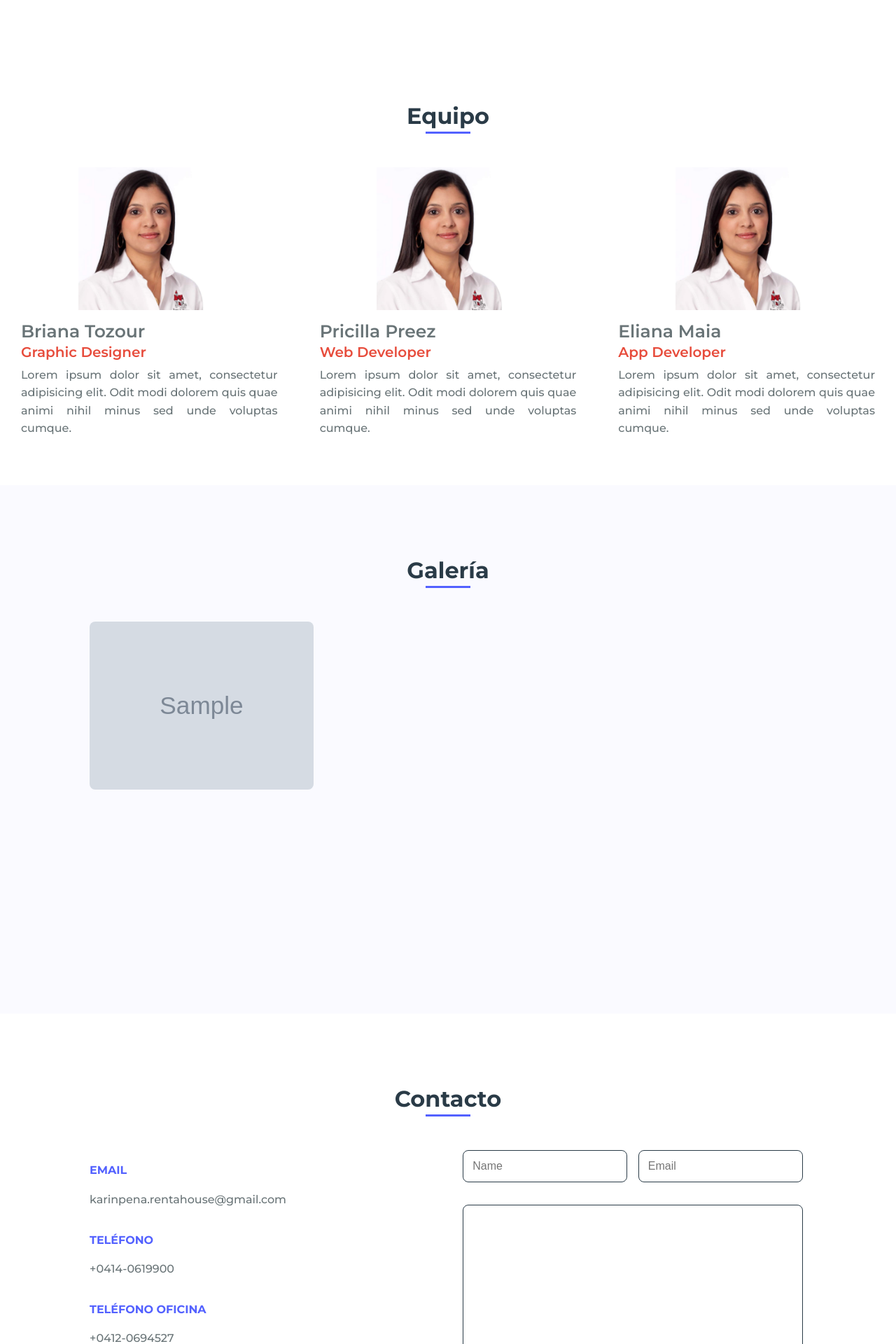
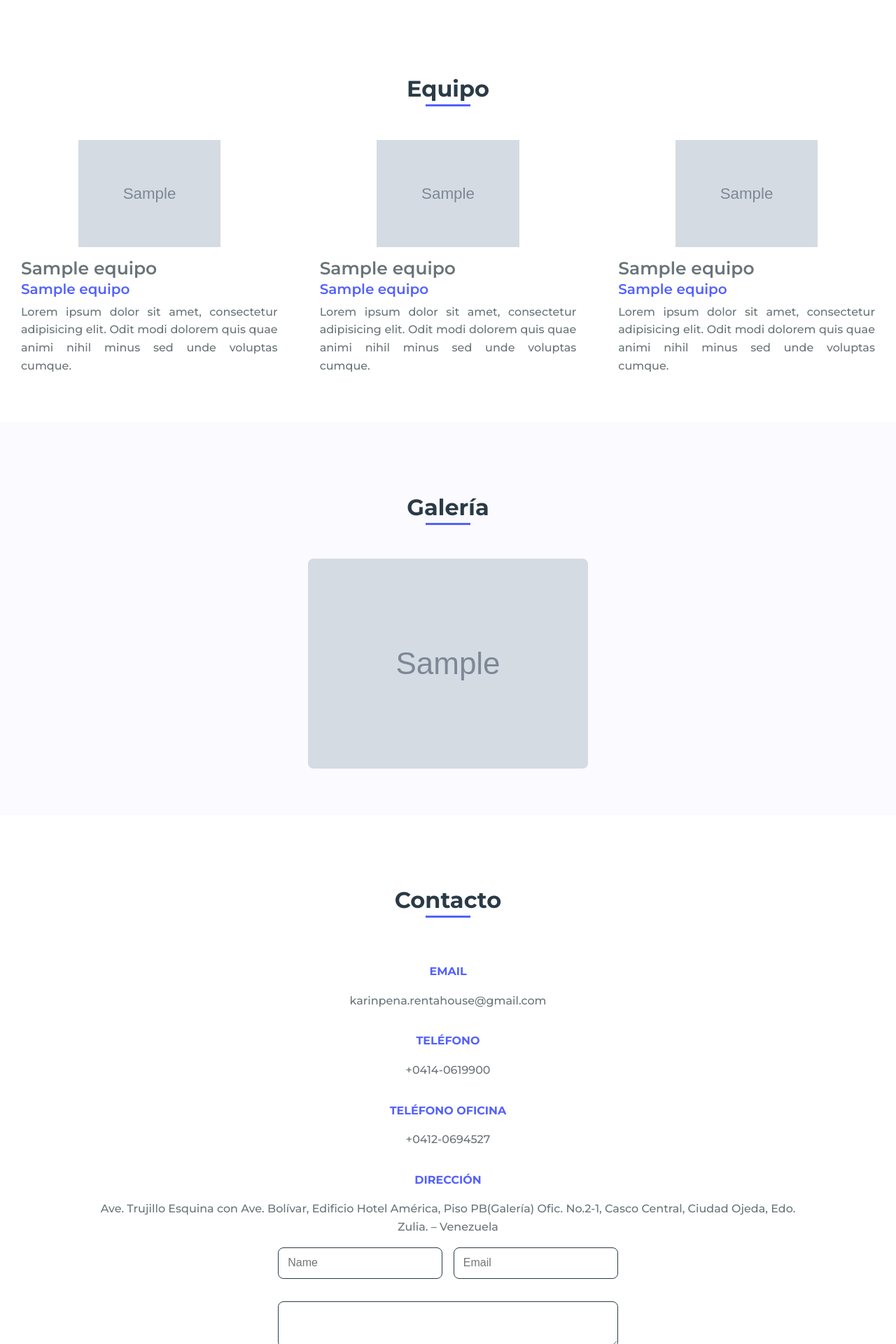
Before and after one commit to rikicop/karin, a Django app: page / in a window 1280 px wide. Shown: the part 1907-3827 px from the top of the page at 70% size. Run offline with Django 3.2, Linux system fonts and the light colour scheme; tables that the repository leaves empty hold one stand-in row (values such as "Sample post"); grey boxes marked "Sample" are stand-in pictures; some libraries are stand-ins or nearby versions.

Commit message:
Subtitulo Color

```diff
--- a/static/website/assets/css/styles.css
+++ b/static/website/assets/css/styles.css
@@ -101,17 +128,20 @@ img{
     background-color: var(--first-color);
 }
 
+
 /*===== LAYOUT =====*/
-.bd-grid{
+
+.bd-grid {
     max-width: 1024px;
-    display: grid;
+    display: inline-block;
     grid-template-columns: 100%;
     grid-column-gap: 2rem;
     width: calc(100% - 2rem);
     margin-left: var(--mb-2);
     margin-right: var(--mb-2);
 }
-.l-header{
+
+.l-header {
     width: 100%;
     position: fixed;
     top: 0;
@@ -323,54 +389,61 @@ img{
     border-radius: .25rem;
 }
 
-.slider{
+.slider {
     max-width: 1500px;
     display: flex;
 }
-  .slider .card{
+
+.slider .card {
     flex: 1;
     margin: 0 10px;
     background: #fff;
 }
-  .slider .card .img{
 
+.slider .card .img {
     height: 100%;
     width: 100%;
     object-fit: cover;
 }
-  .slider .card .img img{
+
+.slider .card .img img {
     height: 50%;
     width: 50%;
-    object-fit:contain;
+    object-fit: contain;
     display: block;
     margin-left: auto;
     margin-right: auto;
-
     /* padding: 25px; */
 }
-  .slider .card .content{
+
+.slider .card .content {
     padding: 10px 20px;
 }
-  .card .content .title{
+
+.card .content .title {
     font-size: 25px;
     font-weight: 600;
 }
-  .card .content .sub-title{
+
+.card .content .sub-title {
     font-size: 20px;
     font-weight: 600;
-    color: #e74c3c;
+    color: #5361FF;
     line-height: 20px;
 }
-  .card .content p{
+
+.card .content p {
     text-align: justify;
     margin: 10px 0;
 }
-  .card .content .btn{
+
+.card .content .btn {
     display: block;
     text-align: left;
     margin: 10px 0;
 }
-  .card .content .btn button{
+
+.card .content .btn button {
     background: #e74c3c;
     color: #fff;
     border: none;
@@ -381,67 +454,82 @@ img{
     cursor: pointer;
     transition: 0.2s;
 }
-  .card .content .btn button:hover{
+
+.card .content .btn button:hover {
     transform: scale(0.9);
 }
 
 
+/* ===== PORTFOLIO =====*/
 
-
-/* ===== PORTFOLIO =====*/
-.portfolio{
+.portfolio {
     background-color: var(--white-color);
 }
-.portfolio__container{
+
+.portfolio__container {
     justify-items: center;
     row-gap: 2rem;
+    margin-left: 1rem;
+    margin-right: 2rem;
 }
-.portfolio__img{
+
+.portfolio__img {
     position: relative;
     overflow: hidden;
 }
-.portfolio__img img{
+
+.portfolio__img img {
     border-radius: .5rem;
+    margin-bottom: 10px;
 }
-.portfolio__link{
+
+.portfolio__link {
     position: absolute;
     bottom: -100%;
-    width: 100%;
+    width: 60%;
     height: 100%;
     display: flex;
     justify-content: center;
     align-items: center;
-    background-color: rgba(255,255,255,.3);
+    background-color: rgba(255, 255, 255, .3);
     border-radius: .5rem;
     cursor: pointer;
     backdrop-filter: blur(10px);
     transition: .3s;
 }
-.portfolio__img:hover .portfolio__link{
+
+.portfolio__img:hover .portfolio__link {
     bottom: 0;
 }
-.portfolio__link-name{
+
+.portfolio__link-name {
     color: var(--dark-color);
 }
 
+
 /* ===== CONTACT =====*/
-.contact__container{
+
+.contact__container {
     row-gap: 2rem;
 }
-.contact__subtitle{
+
+.contact__subtitle {
     font-size: var(--normal-font-size);
     color: var(--first-color);
 }
-.contact__text{
+
+.contact__text {
     display: inline-block;
     margin-bottom: var(--mb-2);
 }
-.contact__inputs{
+
+.contact__inputs {
     display: grid;
     grid-template-columns: repeat(2, 1fr);
     column-gap: 1rem;
 }
-.contact__input{
+
+.contact__input {
     width: 100%;
     padding: .8rem;
     outline: none;
--- a/website/admin.py
+++ b/website/admin.py
@@ -1,5 +1,6 @@
 from django.contrib import admin
-from .models import Contact,Post
+from .models import Contact,Post,Equipo
 
 admin.site.register(Contact)
 admin.site.register(Post)
+admin.site.register(Equipo)
--- a/website/templates/base.html
+++ b/website/templates/base.html
@@ -1,6 +1,7 @@
 {% load static %}
 <!DOCTYPE html>
 <html lang="en">
+
 <head>
     <meta charset="UTF-8">
     <meta name="viewport" content="width=device-width, initial-scale=1.0">
@@ -17,6 +18,7 @@
 
     <title>{% block title %} Karin Peña {% endblock %}</title>
 </head>
+
 <body>
     <!--===== HEADER =====-->
     <header class="l-header">
@@ -41,9 +43,7 @@
         </nav>
     </header>
 
-{% block content %}
-
-{% endblock %}
+    {% block content %} {% endblock %}
 
     <!--===== FOOTER =====-->
     <footer class="footer section">
@@ -56,20 +56,20 @@
             <div class="footer__data">
                 <h2 class="footer__title">EXPLORE</h2>
                 <ul>
-                <li><a href="#home" class="footer__link">Home</a></li>
-                <li><a href="#about" class="footer__link">About</a></li>
-                <li><a href="#skills" class="footer__link">Skills</a></li>
-                <li><a href="#portfolio" class="footer__link">Portfolio</a></li>
-                <li><a href="#Contact" class="footer__link">Contact</a></li>
+                    <li><a href="#home" class="footer__link">Principal</a></li>
+                    <li><a href="#about" class="footer__link">Quienes Somos</a></li>
+                    <li><a href="#skills" class="footer__link">Equipo</a></li>
+                    <li><a href="#portfolio" class="footer__link">Galería</a></li>
+                    <li><a href="#contact" class="footer__link">Contacto</a></li>
                 </ul>
             </div>
 
-        <div class="footer__data">
+            <!--  <div class="footer__data">
             <h2 class="footer__title">FOLLOW</h2>
             <a href="#" class="footer__social"><i class='bx bxl-facebook' ></i></a>
             <a href="#" class="footer__social"><i class='bx bxl-instagram' ></i></a>
             <a href="#" class="footer__social"><i class='bx bxl-twitter' ></i></a>
-        </div>
+        </div> -->
 
 
         </div>
@@ -90,20 +90,21 @@
             autoplay: true,
             autoplayTimeout: 2000, //2000ms = 2s;
             autoplayHoverPause: true,
-        nav:true,
-        responsive:{
-            0:{
-                items:1
+            nav: true,
+            responsive: {
+                0: {
+                    items: 1
                 },
-            600:{
-                items:2
+                600: {
+                    items: 2
                 },
-            1000:{
-                items:3
+                1000: {
+                    items: 3
                 }
             }
         });
     </script>
     {% endblock %}
 </body>
+
 </html>
--- a/website/templates/home.html
+++ b/website/templates/home.html
@@ -1,23 +1,20 @@
-{% extends 'base.html' %}
-{% load static %}
-
-{% block content %}
+{% extends 'base.html' %} {% load static %} {% block content %}
 <main class="l-main">
     <!--===== HOME =====-->
     <section class="home" id="home">
-                <div class="home__container bd-grid">
-                    <h1 class="home__title"><span>HO</span><br>LA<img src="https://img.icons8.com/fluent/68/000000/cottage.png"/></h1>
-
-                    <div class="home__scroll">
+        <div class="home__container bd-grid"><br><br>
+            <h1 class="home__title"><span>HOLA</span></h1>
+            <img src="{% static 'website/assets/img/perfilo.png' %}" alt="">
+            <!--  <div class="home__scroll">
                 <a href="#about" class="home__scroll-link"><i class='bx bx-up-arrow-alt' ></i>Información</a>
-                    </div>
-
-                    <img src="{% static 'website/assets/img/perfilo.png' %}" alt="" class="home__img">
+            </div> -->
+            <!-- <img src="{% static 'website/assets/img/perfilo.png' %}" alt="" class="home__img"> -->
         </div>
     </section>
 
     <!--===== ABOUT =====-->
     <section class="about section" id="about">
+        <center>
             <h2 class="section-title">Quienes Somos</h2>
 
             <div class="about__container bd-grid">
@@ -57,59 +54,43 @@
                                 </a>
                             </span><br>
                         <form action="https://rentahouseciudadojedakarinpenayasociados.negocio.site/">
-                                <button  type="submit" class='google-btn'>
+                            <button type="submit" class='google-btn'>
                                     <img src="https://img.icons8.com/officexs/16/000000/google-logo.png">
                                       Sitio Google
                                 </button>
                         </form>
+        </center>
         </div>
         </div>
         </div>
     </section>
 
-            <!--===== SKILLS =====-->
+    <!--===== Equipo =====-->
     <section class="skills section" id="skills">
         <h2 class="section-title">Equipo</h2>
+
         <div class="slider owl-carousel">
+            {% for equipo in equipos %}
             <div class="card">
-                      <div class="img"><img src="{% static 'website/assets/img/perfil.png'%}" alt=""></div>
+                <div class="img"><img src="{{equipo.img}}" alt=""></div>
                 <div class="content">
-                        <div class="title">Briana Tozour</div>
-                        <div class="sub-title">Graphic Designer</div>
+                    <div class="title">{{equipo.title}}</div>
+                    <div class="sub-title">{{equipo.subtitle}}</div>
                     <p>Lorem ipsum dolor sit amet, consectetur adipisicing elit. Odit modi dolorem quis quae animi nihil minus sed unde voluptas cumque.</p>
                     <!-- <div class="btn">
                           <button>Read more</button>
                         </div> -->
                 </div>
             </div>
-                    <div class="card">
-                      <div class="img"><img src="{% static 'website/assets/img/perfil.png'%}" alt=""></div>
-                      <div class="content">
-                        <div class="title">Pricilla Preez</div>
-                        <div class="sub-title">Web Developer</div>
-                        <p>Lorem ipsum dolor sit amet, consectetur adipisicing elit. Odit modi dolorem quis quae animi nihil minus sed unde voluptas cumque.</p>
-                       <!--  <div class="btn">
-                          <button>Read more</button>
-                        </div> -->
+            {% endfor %}
         </div>
-                    </div>
-                    <div class="card">
-                      <div class="img"><img src="{% static 'website/assets/img/perfil.png'%}" alt=""></div>
-                      <div class="content">
-                        <div class="title">Eliana Maia</div>
-                        <div class="sub-title">App Developer</div>
-                        <p>Lorem ipsum dolor sit amet, consectetur adipisicing elit. Odit modi dolorem quis quae animi nihil minus sed unde voluptas cumque.</p>
-                        <!-- <div class="btn">
-                          <button>Read more</button>
-                        </div> -->
-                      </div>
-                    </div>
-                  </div>
+
     </section>
 
 
     <!--===== GALERÍA =====-->
     <section class="portfolio section" id="portfolio">
+        <center>
             <h2 class="section-title">Galería</h2>
 
             <div class="portfolio__container bd-grid">
@@ -122,12 +103,13 @@
                 </div>
                 {% endfor %}
             </div>
+        </center>
     </section>
 
     <!--===== CONTACT =====-->
     <section class="contact section" id="contact">
+        <center>
             <h2 class="section-title">Contacto</h2>
-
             <div class="contact__container bd-grid">
                 <div class="contact__info">
                     <h3 class="contact__subtitle">EMAIL</h3>
@@ -143,18 +125,19 @@
                     <span class="contact__text">Ave. Trujillo Esquina con Ave. Bolívar, Edificio Hotel América, Piso PB(Galería) Ofic. No.2-1, Casco Central, Ciudad Ojeda, Edo. Zulia. – Venezuela</span>
                 </div>
 
-                    <form action="" method="post"  role="form" class="contactFormu">
+                <form action="" method="post" role="form" class="contactFormu">
                     {% csrf_token %}
                     <div class="contact__inputs">
-                            <input type="text" name="namef" placeholder="Name"  class="contact__input">
-                            <input type="text" name="emailf" placeholder="Email" class="contact__input">
+                        <input type="text" name="namef" placeholder="Name" class="contact__input" required>
+                        <input type="email" name="emailf" placeholder="Email" class="contact__input" required>
                     </div>
 
-                        <textarea name="messagef" id="" cols="0" rows="10" class="contact__input"></textarea>
+                    <textarea name="messagef" id="" cols="0" rows="2" class="contact__input" required></textarea>
 
 
                     <input type="submit" value="Enviar" class="contact__button">
                 </form>
+        </center>
         </div>
     </section>
 </main>
--- a/website/views.py
+++ b/website/views.py
@@ -1,8 +1,10 @@
 from django.shortcuts import render
-from .models import Contact, Post
+from .models import Contact, Post, Equipo
+
 
 def home(request):
     items = Post.objects.all()
+    equipos = Equipo.objects.all()
     if request.method =="POST":
         name_form = request.POST['namef']
         email_form = request.POST['emailf']
@@ -10,13 +12,13 @@ def home(request):
         #Insertar el objeto
         Contact.objects.create(name=name_form,email=email_form,message=message_form)
 
-        return render(request, 'home.html',{'items':items})
+        return render(request, 'home.html',{'items':items, 'equipos':equipos})
 
     else:
 
-        return render(request, 'home.html',{'items':items})
+        return render(request, 'home.html',{'items':items, 'equipos':equipos})
 
-    return render(request, 'home.html', {'items':items})
+    return render(request, 'home.html', {'items':items,'equipos':equipos})
 
 """ def post(request):
     items = Post.objects.all()
```
Also changed, not shown: other parts of static/website/assets/css/styles.css (+169 -101 lines), website/models.py (+13 -3 lines), static/website/assets/img/perfilo.png, static/website/assets/img/perfilo2.png (added), website/migrations/0006_equipo.py (added), website/migrations/0007_auto_20210215_1739.py (added), 1 other file. Lines whose indentation alone changed are shown as unchanged.
